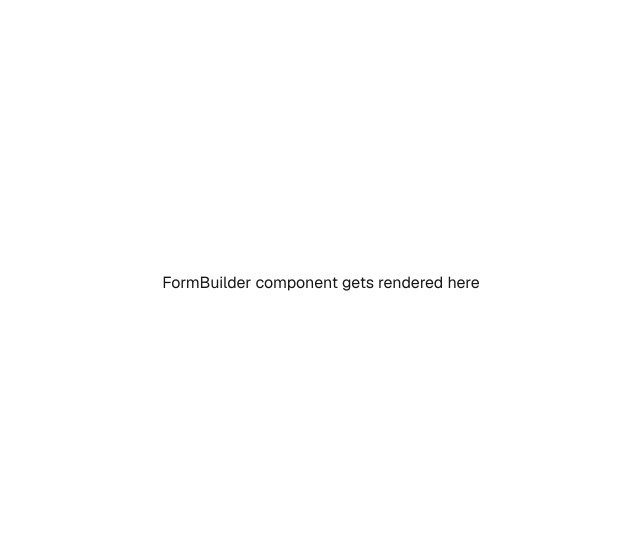
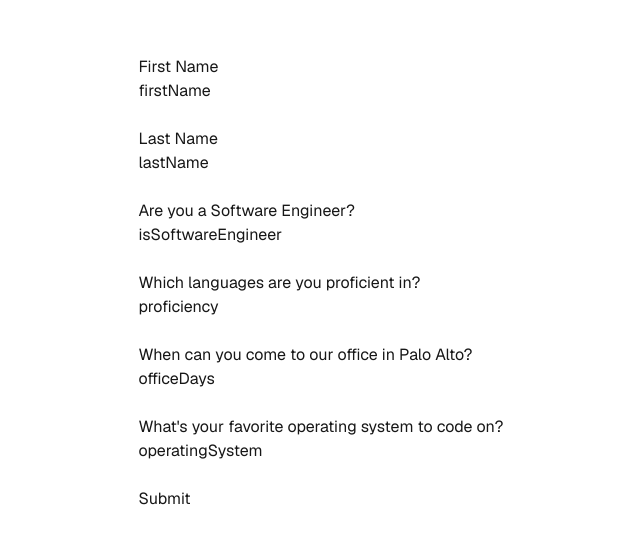
Before and after one commit to samedhi/striim-take-home, a Next.js app: page / in a window 1280 px wide. Shown: the part 117-660 px from the top of the page, without its empty margins (319-959 px from the left). Built offline with nearby package versions, Linux system fonts and the light colour scheme.

Commit message:
Add placeholder renderer for all fields

```diff
--- a/src/app/modules/formBuilder/formBuilder.jsx
+++ b/src/app/modules/formBuilder/formBuilder.jsx
@@ -1,7 +1,19 @@
-'use client'
+'use client';
 
 import React, { useState } from 'react';
 
-export default function FormBuilder(props) {
-    return <div>FormBuilder component gets rendered here</div>;
+export default function FormBuilder({ formData }) {
+    const renderField = (field) => {
+        return <div>{ field.name }</div>;
+    };
+
+    return <form className="w-full max-w-lg space-y-6">
+             {formData.fields.map(field => (
+                 <div key={field.name} className="space-y-2">
+                   <label>{field.label}</label>
+                   {renderField(field)}
+                 </div>
+             ))}
+             <button type="submit">Submit</button>
+           </form>;
 }
--- a/src/app/page.jsx
+++ b/src/app/page.jsx
@@ -1,4 +1,4 @@
-'use client'
+'use client';
 
 import Image from "next/image";
 import FormBuilder from "./modules/formBuilder/formBuilder";
```
